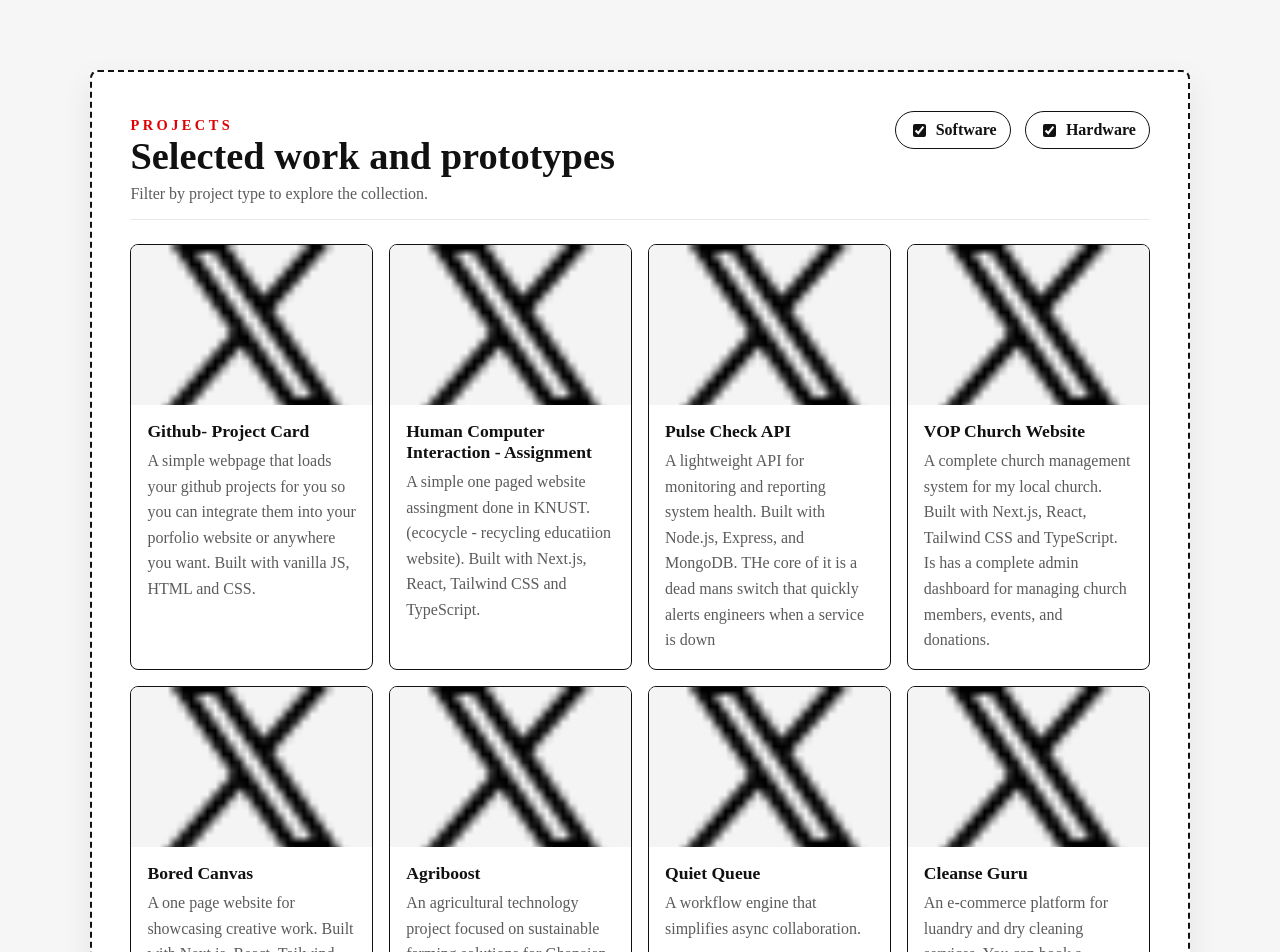
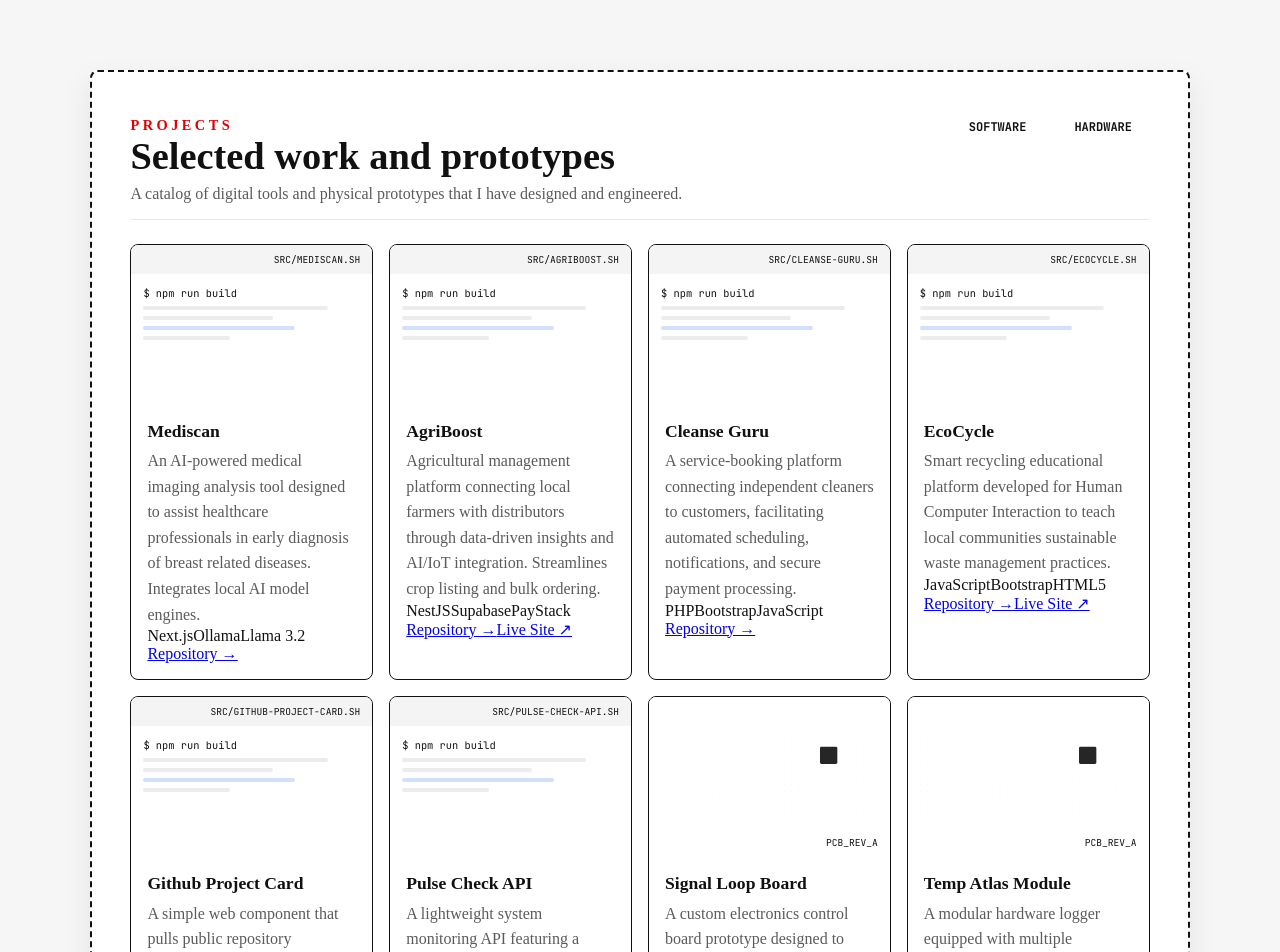
Before and after one commit to etor01/dev-tornam, a Next.js app: page /projects in a window 1280 px wide. Shown: the top 952 px of the page. Built offline with nearby package versions, Linux system fonts and the light colour scheme.

Commit message:
feat: update project portfolio list and implement dynamic visual components for software and hardware items

```diff
--- a/src/app/projects/page.tsx
+++ b/src/app/projects/page.tsx
@@ -6,177 +6,149 @@ import { useMemo, useState } from "react";
 const projects = [
   {
     id: 1,
-    name: "Github- Project Card",
+    name: "Mediscan",
     description:
-      "A simple webpage that loads your github projects for you so you can integrate them into your porfolio website or anywhere you want. Built with vanilla JS, HTML and CSS.",
+      "An AI-powered medical imaging analysis tool designed to assist healthcare professionals in early diagnosis of breast related diseases. Integrates local AI model engines.",
     type: "software",
-    link: "#",
-    img: "/github-project-card.png",
+    techStack: ["Next.js", "Ollama", "Llama 3.2"],
+    github: "https://github.com/etor01",
+    live: "#",
   },
   {
     id: 2,
-    name: "Human Computer Interaction - Assignment",
+    name: "AgriBoost",
     description:
-      "A simple one paged website assingment done in KNUST. (ecocycle - recycling educatiion website). Built with Next.js, React, Tailwind CSS and TypeScript. ",
-    type: "hardware",
-    link: "#",
-    img: "/human-computer-interaction-assignment.png",
+      "Agricultural management platform connecting local farmers with distributors through data-driven insights and AI/IoT integration. Streamlines crop listing and bulk ordering.",
+    type: "software",
+    techStack: ["NestJS", "Supabase", "PayStack"],
+    github: "https://github.com/etor01/agriboost2",
+    live: "https://agriboost2-vs4s.vercel.app/",
   },
   {
     id: 3,
-    name: "Pulse Check API",
+    name: "Cleanse Guru",
     description:
-      "A lightweight API for monitoring and reporting system health. Built with Node.js, Express, and MongoDB. THe core of it is a dead mans switch that quickly alerts engineers when a service is down",
+      "A service-booking platform connecting independent cleaners to customers, facilitating automated scheduling, notifications, and secure payment processing.",
     type: "software",
-    link: "#",
-    img: "/pulse-check-api.png",
+    techStack: ["PHP", "Bootstrap", "JavaScript"],
+    github: "https://github.com/etor01",
+    live: "#",
   },
   {
     id: 4,
-    name: "VOP Church Website",
+    name: "EcoCycle",
     description:
-      "A complete church management system for my local church. Built with Next.js, React, Tailwind CSS and TypeScript. Is has a complete admin dashboard for managing church members, events, and donations.",
+      "Smart recycling educational platform developed for Human Computer Interaction to teach local communities sustainable waste management practices.",
     type: "software",
-    link: "#",
-    img: "/vop-church-website.png",
+    techStack: ["JavaScript", "Bootstrap", "HTML5"],
+    github: "https://github.com/etor01/HCI",
+    live: "https://etor01.github.io/HCI/",
   },
   {
     id: 5,
-    name: "Bored Canvas",
+    name: "Github Project Card",
     description:
-      "A one page website for showcasing creative work. Built with Next.js, React, Tailwind CSS and TypeScript. It has a simple and clean design that focuses on the work being showcased.",
+      "A simple web component that pulls public repository information from GitHub and displays it as a styled card for portfolio inclusion.",
     type: "software",
-    link: "#",
-    img: "/bored-canvas.png",
+    techStack: ["JavaScript", "HTML5", "CSS3"],
+    github: "https://github.com/etor01",
+    live: "#",
   },
   {
     id: 6,
-    name: "Agriboost",
+    name: "Pulse Check API",
     description:
-      "An agricultural technology project focused on sustainable farming solutions for Ghanaian farmers. It has AI disease detection, weather forecasting, and a marketplace for farmers to sell their produce. Built with Next.js, React, Tailwind CSS and TypeScript.",
+      "A lightweight system monitoring API featuring a dead-man's switch mechanism to instantly notify maintainers of service downtime.",
     type: "software",
-    link: "#",
-    img: "/agriboost.png",
+    techStack: ["Node.js", "Express", "MongoDB"],
+    github: "https://github.com/etor01",
+    live: "#",
   },
   {
     id: 7,
-    name: "Quiet Queue",
-    description: "A workflow engine that simplifies async collaboration.",
-    type: "software",
-    link: "#",
-    img: "/quiet-queue.png",
+    name: "Signal Loop Board",
+    description:
+      "A custom electronics control board prototype designed to interface sensors with interactive physical installations.",
+    type: "hardware",
+    techStack: ["KiCad", "Arduino", "ESP32"],
+    github: "https://github.com/etor01",
+    live: "#",
   },
   {
     id: 8,
-    name: "Cleanse Guru",
+    name: "Temp Atlas Module",
     description:
-      "An e-commerce platform for luandry and dry cleaning services. You can book a laundry service and have your clothes picked up and delivered to you. Built with Next.js, React, Tailwind CSS and TypeScript.",
-    type: "software",
-    link: "#",
-    img: "/cleanse-guru.png",
-  },
-  {
-    id: 9,
-    name: "Byte Studio",
-    description: "An all-in-one workspace for building side projects.",
-    type: "software",
-    link: "#",
-    img: "/byte-studio.png",
-  },
-  {
-    id: 10,
-    name: "Signal Loop",
-    description: "A compact control board for interactive installations.",
+      "A modular hardware logger equipped with multiple environmental sensors for precision monitoring and atmospheric data logging.",
     type: "hardware",
-    link: "#",
-    img: "/signal-loop.png",
-  },
-  {
-    id: 11,
-    name: "Nova Notes",
-    description:
-      "A note-taking system designed around fast capture and recall.",
-    type: "software",
-    link: "#",
-    img: "/nova-notes.png",
-  },
-  {
-    id: 12,
-    name: "Pulse Case",
-    description:
-      "A rugged enclosure concept for small electronics experiments.",
-    type: "hardware",
-    link: "#",
-    img: "/pulse-case.png",
-  },
-  {
-    id: 13,
-    name: "Stack Vault",
-    description:
-      "A personal project archive for keeping experiments organized.",
-    type: "software",
-    link: "#",
-    img: "/stack-vault.png",
-  },
-  {
-    id: 14,
-    name: "Motion Rail",
-    description:
-      "A compact motion test rig built to validate prototypes quickly.",
-    type: "hardware",
-    link: "#",
-    img: "/motion-rail.png",
-  },
-  {
-    id: 15,
-    name: "Relay Studio",
-    description:
-      "A creative environment for shaping product ideas into execution.",
-    type: "software",
-    link: "#",
-    img: "/relay-studio.png",
-  },
-  {
-    id: 16,
-    name: "Temp Atlas",
-    description: "A sensor board for environmental monitoring and logging.",
-    type: "hardware",
-    link: "#",
-    img: "/temp-atlas.png",
-  },
-  {
-    id: 17,
-    name: "Parse Garden",
-    description: "A data shaping toolkit for messy product inputs.",
-    type: "software",
-    link: "#",
-    img: "/parse-garden.png",
-  },
-  {
-    id: 18,
-    name: "Anchor Module",
-    description: "A modular hardware rig for rapid experimentation.",
-    type: "hardware",
-    link: "#",
-    img: "/anchor-module.png",
-  },
-  {
-    id: 19,
-    name: "Flux Lab",
-    description: "A prototype workspace for testing UI ideas in real time.",
-    type: "software",
-    link: "#",
-    img: "/flux-lab.png",
-  },
-  {
-    id: 20,
-    name: "Drift Board",
-    description: "A portable electronics board built for field testing.",
-    type: "hardware",
-    link: "#",
-    img: "/drift-board.png",
+    techStack: ["Arduino", "Sensors", "I2C"],
+    github: "https://github.com/etor01",
+    live: "#",
   },
 ];
+
+function ProjectVisual({ type, name }: { type: string; name: string }) {
+  if (type === "software") {
+    return (
+      <div className="projectImage" style={{ position: "relative", overflow: "hidden", display: "flex", flexDirection: "column" }}>
+        {/* Editor Title Bar */}
+        <div style={{ display: "flex", alignItems: "center", gap: "5px", padding: "8px 12px", borderBottom: "2px solid var(--ink-border)", background: "var(--badge-bg)" }}>
+          <span style={{ width: "8px", height: "8px", borderRadius: "50%", border: "1.5px solid var(--ink-border)", background: "transparent" }}></span>
+          <span style={{ width: "8px", height: "8px", borderRadius: "50%", border: "1.5px solid var(--ink-border)", background: "transparent" }}></span>
+          <span style={{ width: "8px", height: "8px", borderRadius: "50%", border: "1.5px solid var(--ink-border)", background: "transparent" }}></span>
+          <span style={{ marginLeft: "auto", fontSize: "0.6rem", fontFamily: "var(--font-mono), monospace", color: "var(--muted)", textTransform: "uppercase" }}>src/{name.toLowerCase().replace(/\s+/g, "-")}.sh</span>
+        </div>
+        {/* Code Layout Lines */}
+        <div style={{ padding: "12px", flexGrow: 1, display: "flex", flexDirection: "column", gap: "6px", fontFamily: "var(--font-mono), monospace", fontSize: "0.65rem", color: "var(--text-secondary)", backgroundColor: "#ffffff" }}>
+          <div><span style={{ color: "var(--accent-blue)" }}>$</span> npm run build</div>
+          <div style={{ width: "85%", height: "4px", backgroundColor: "rgba(17, 17, 17, 0.08)", borderRadius: "2px" }}></div>
+          <div style={{ width: "60%", height: "4px", backgroundColor: "rgba(17, 17, 17, 0.08)", borderRadius: "2px" }}></div>
+          <div style={{ width: "70%", height: "4px", backgroundColor: "rgba(37, 99, 235, 0.2)", borderRadius: "2px" }}></div>
+          <div style={{ width: "40%", height: "4px", backgroundColor: "rgba(17, 17, 17, 0.08)", borderRadius: "2px" }}></div>
+        </div>
+      </div>
+    );
+  } else {
+    return (
+      <div className="projectImage" style={{ position: "relative", overflow: "hidden", backgroundColor: "#ffffff", padding: "12px", display: "flex", alignItems: "center", justifyContent: "center" }}>
+        {/* Hardware Schematic Drawing */}
+        <svg width="100%" height="100%" style={{ opacity: 0.85, minHeight: "110px" }} viewBox="0 0 300 120">
+          {/* Grid lines in background */}
+          <defs>
+            <pattern id="dotGrid" width="10" height="10" patternUnits="userSpaceOnUse">
+              <circle cx="1" cy="1" r="0.5" fill="rgba(17, 17, 17, 0.15)" />
+            </pattern>
+          </defs>
+          <rect width="100%" height="100%" fill="url(#dotGrid)" />
+
+          {/* Circuit tracks */}
+          <line x1="20" y1="60" x2="100" y2="60" stroke="var(--ink-border)" strokeWidth="1.5" />
+          <line x1="100" y1="60" x2="130" y2="30" stroke="var(--ink-border)" strokeWidth="1.5" />
+          <line x1="130" y1="30" x2="220" y2="30" stroke="var(--ink-border)" strokeWidth="1.5" />
+
+          <line x1="20" y1="20" x2="70" y2="20" stroke="var(--ink-border)" strokeWidth="1.5" />
+          <line x1="70" y1="20" x2="110" y2="60" stroke="var(--ink-border)" strokeWidth="1.5" />
+
+          <line x1="50" y1="100" x2="160" y2="100" stroke="var(--ink-border)" strokeWidth="1.5" />
+          <line x1="160" y1="100" x2="190" y2="70" stroke="var(--ink-border)" strokeWidth="1.5" />
+          <line x1="190" y1="70" x2="260" y2="70" stroke="var(--ink-border)" strokeWidth="1.5" />
+
+          {/* Solder Nodes */}
+          <circle cx="100" cy="60" r="3.5" fill="#ffffff" stroke="var(--ink-border)" strokeWidth="1.5" />
+          <circle cx="130" cy="30" r="3.5" fill="#ffffff" stroke="var(--ink-border)" strokeWidth="1.5" />
+          <circle cx="70" cy="20" r="3.5" fill="#ffffff" stroke="var(--ink-border)" strokeWidth="1.5" />
+          <circle cx="160" cy="100" r="3.5" fill="#ffffff" stroke="var(--ink-border)" strokeWidth="1.5" />
+
+          {/* Chip Center */}
+          <rect x="220" y="18" width="24" height="24" rx="2" fill="var(--badge-bg)" stroke="var(--ink-border)" strokeWidth="1.5" />
+          <line x1="220" y1="23" x2="212" y2="23" stroke="var(--ink-border)" strokeWidth="1" />
+          <line x1="220" y1="31" x2="212" y2="31" stroke="var(--ink-border)" strokeWidth="1" />
+          <line x1="232" y1="42" x2="232" y2="48" stroke="var(--ink-border)" strokeWidth="1" />
+        </svg>
+        <span style={{ position: "absolute", bottom: "8px", right: "12px", fontSize: "0.6rem", fontFamily: "var(--font-mono), monospace", color: "var(--muted)", textTransform: "uppercase" }}>pcb_rev_a</span>
+      </div>
+    );
+  }
+}
 
 export default function ProjectsPage() {
   const [selectedTypes, setSelectedTypes] = useState<string[]>([
@@ -191,8 +163,10 @@ export default function ProjectsPage() {
   const toggleType = (type: string) => {
     setSelectedTypes((current) =>
       current.includes(type)
-        ? current.filter((item) => item !== type)
-        : [...current, type],
+        ? current.length > 1
+          ? current.filter((item) => item !== type)
+          : current
+        : [...current, type]
     );
   };
 
@@ -203,46 +177,87 @@ export default function ProjectsPage() {
           <div>
             <p className="eyebrow">Projects</p>
             <h1>Selected work and prototypes</h1>
-            <p>Filter by project type to explore the collection.</p>
+            <p>A catalog of digital tools and physical prototypes that I have designed and engineered.</p>
           </div>
 
-          <div className="filterGroup" aria-label="Project filters">
-            <label>
-              <input
-                type="checkbox"
-                checked={selectedTypes.includes("software")}
-                onChange={() => toggleType("software")}
-              />
-              <span>Software</span>
-            </label>
-            <label>
-              <input
-                type="checkbox"
-                checked={selectedTypes.includes("hardware")}
-                onChange={() => toggleType("hardware")}
-              />
-              <span>Hardware</span>
-            </label>
+          <div className="filterGroup" aria-label="Project filters" style={{ display: "flex", gap: "0.8rem" }}>
+            <button
+              onClick={() => toggleType("software")}
+              style={{
+                fontFamily: "var(--font-mono), monospace",
+                fontSize: "0.75rem",
+                fontWeight: 700,
+                textTransform: "uppercase",
+                padding: "0.5rem 1.1rem",
+                border: "2px solid var(--ink-border)",
+                borderRadius: "999px",
+                backgroundColor: selectedTypes.includes("software") ? "var(--accent-blue)" : "var(--surface-card)",
+                color: selectedTypes.includes("software") ? "var(--surface-card)" : "var(--text-primary)",
+                boxShadow: "2px 2px 0px 0px var(--ink-border)",
+                cursor: "pointer",
+                transition: "all 120ms ease",
+              }}
+            >
+              Software
+            </button>
+            <button
+              onClick={() => toggleType("hardware")}
+              style={{
+                fontFamily: "var(--font-mono), monospace",
+                fontSize: "0.75rem",
+                fontWeight: 700,
+                textTransform: "uppercase",
+                padding: "0.5rem 1.1rem",
+                border: "2px solid var(--ink-border)",
+                borderRadius: "999px",
+                backgroundColor: selectedTypes.includes("hardware") ? "var(--accent-blue)" : "var(--surface-card)",
+                color: selectedTypes.includes("hardware") ? "var(--surface-card)" : "var(--text-primary)",
+                boxShadow: "2px 2px 0px 0px var(--ink-border)",
+                cursor: "pointer",
+                transition: "all 120ms ease",
+              }}
+            >
+              Hardware
+            </button>
           </div>
         </header>
 
         <div className="projectGrid">
           {visibleProjects.map((project) => (
             <article key={project.id} className="projectCard">
-              <img
-                src="/twitter-icon.png"
-                alt={project.name}
-                className="projectImage"
-              />
+              <ProjectVisual type={project.type} name={project.name} />
               <div className="projectBody">
-                <h2>{project.name}</h2>
-                <p>{project.description}</p>
+                <div>
+                  <h2>{project.name}</h2>
+                  <p>{project.description}</p>
+                </div>
+                <div>
+                  <div className="projectTags">
+                    {project.techStack.map((tech) => (
+                      <span key={tech} className="techBadge">
+                        {tech}
+                      </span>
+                    ))}
+                  </div>
+                  <div className="projectActions">
+                    {project.github !== "#" && (
+                      <a href={project.github} target="_blank" rel="noopener noreferrer">
+                        Repository →
+                      </a>
+                    )}
+                    {project.live !== "#" && (
+                      <a href={project.live} target="_blank" rel="noopener noreferrer">
+                        Live Site ↗
+                      </a>
+                    )}
+                  </div>
+                </div>
               </div>
             </article>
           ))}
         </div>
 
-        <p style={{ marginTop: "1rem" }}>
+        <p style={{ marginTop: "2rem" }}>
           <Link href="/" className="backLink">
             Back home
           </Link>
```
